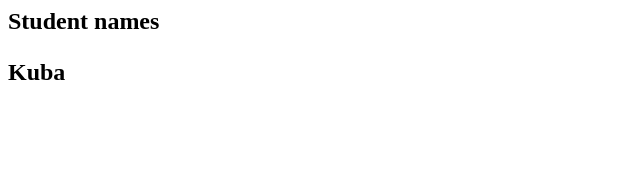
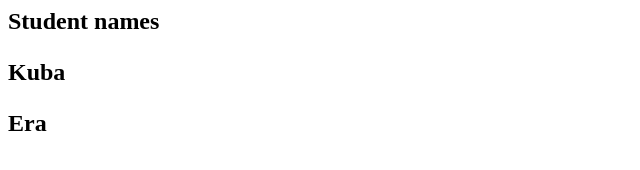
Before and after one commit to NurBerdibekov/gadget, a plain HTML site: page index.html in a window 1280 px wide. Shown: the full height of the page, 0-640 px from the left. Drawn offline with Linux system fonts and the light colour scheme.

Commit message:
added student 3

```diff
--- a/index.html
+++ b/index.html
@@ -1,2 +1,3 @@
 <h2>Student names<h2>
 <p>Kuba<p>
+<p>Era<p>
```
